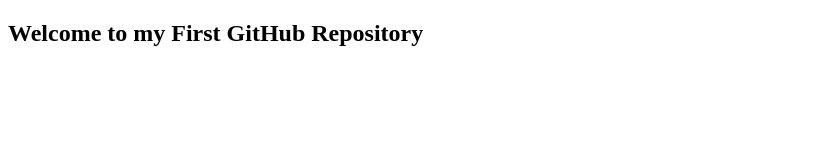
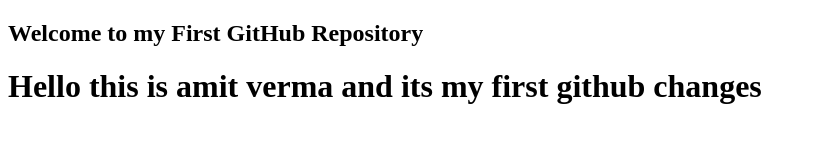
Before and after one commit to amitverma28sep/HTML, a plain HTML site: page index.html in a window 1280 px wide. Shown: the whole page, without its empty margins (0-816 px from the left). Drawn offline with Linux system fonts and the light colour scheme.

```diff
--- a/index.html
+++ b/index.html
@@ -7,5 +7,6 @@
 </head>
 <body>
     <h2>Welcome to my First GitHub Repository</h2>
+    <h1>Hello this is amit verma and its my first github changes</h1>
 </body>
 </html>
```
